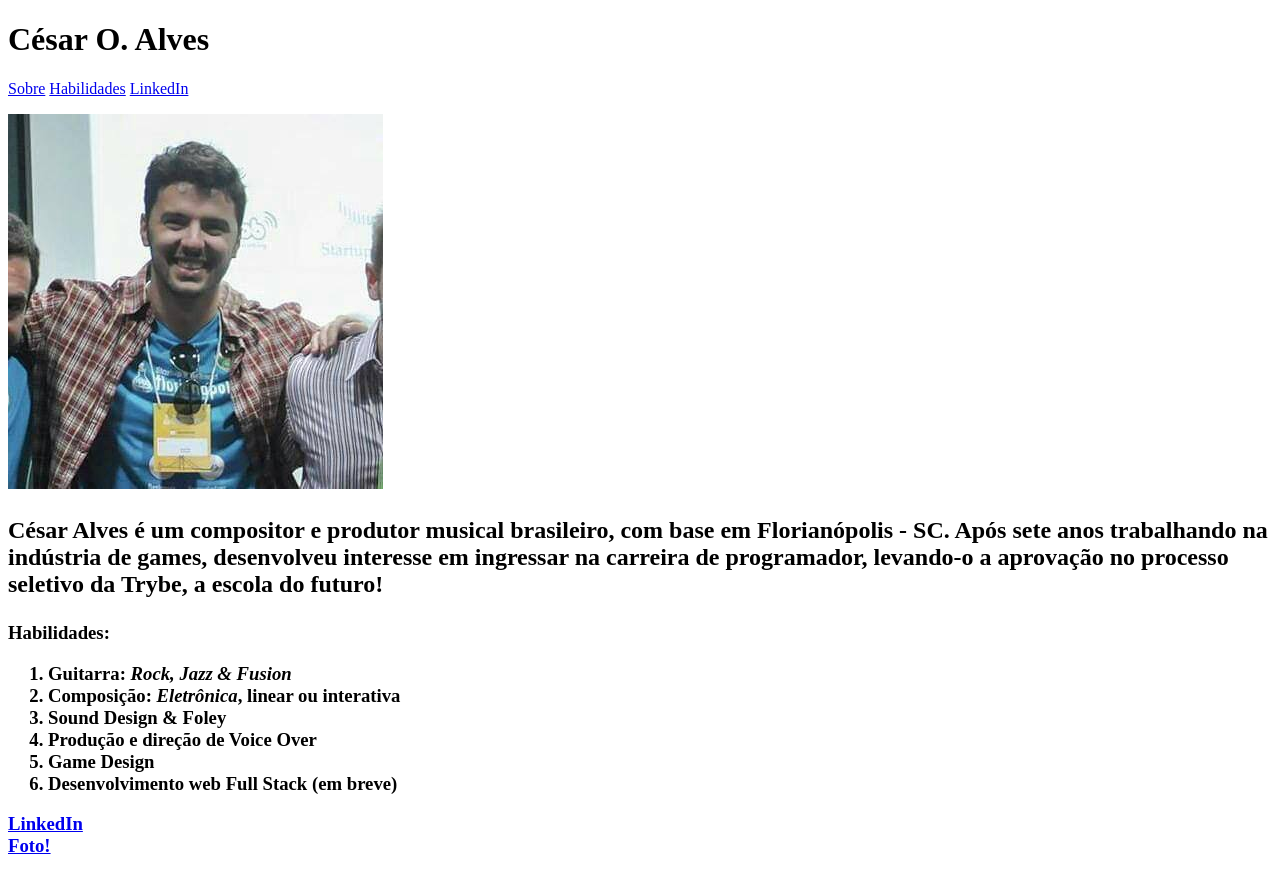
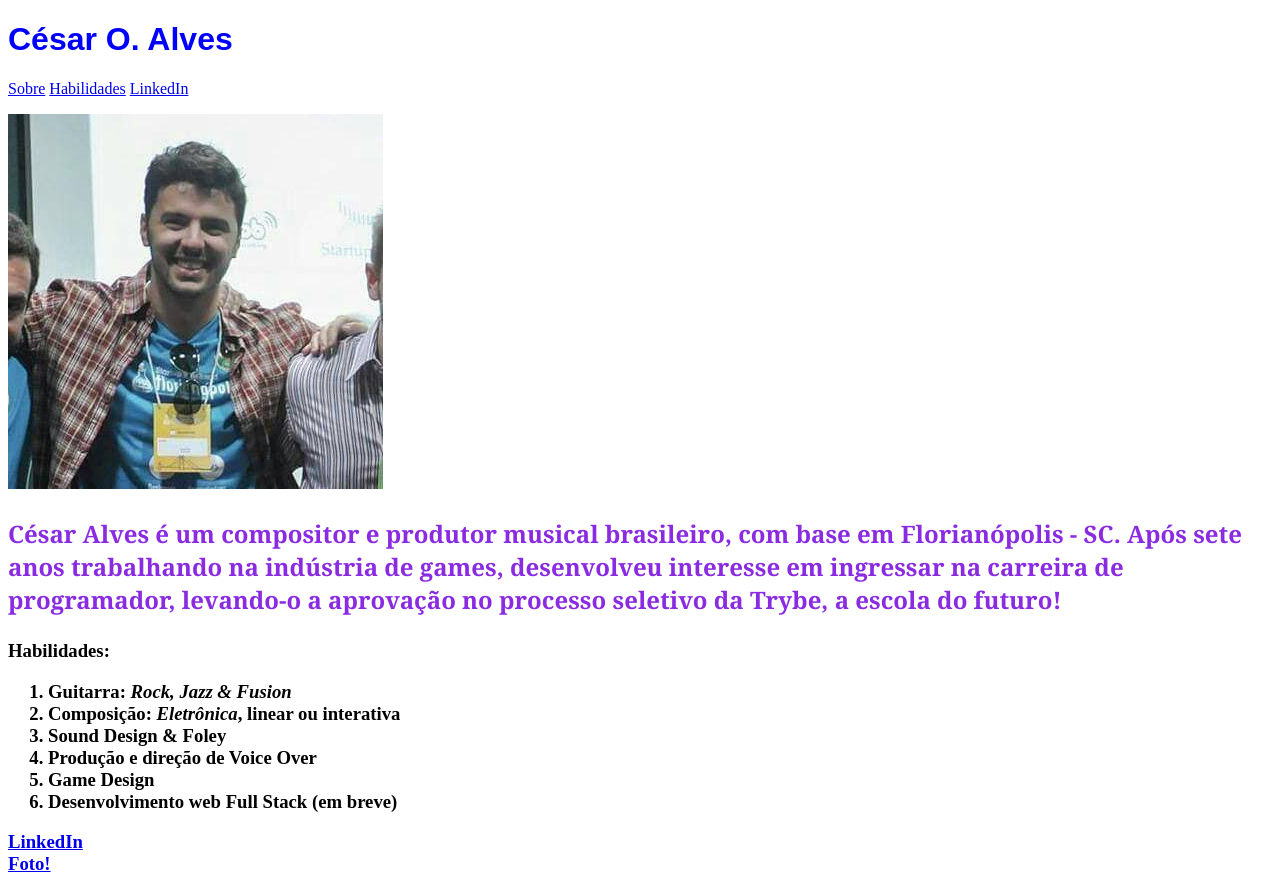
Before and after one commit to alvescesar/alvescesar.github.io, a plain HTML site: page index.html in a window 1280 px wide. Drawn offline with Linux system fonts and the light colour scheme.

Commit message:
Added font styles to title and about sections

```diff
--- a/index.html
+++ b/index.html
@@ -3,6 +3,16 @@
     <head>
         <meta charset="utf-8">
         <title>César's first website</title>
+        <style>
+            #Name {
+                font-family: Arial, Helvetica, sans-serif;
+                color: blue;
+            }
+            #About {
+                font-family: Cambria, Cochin, Georgia, Times, 'Times New Roman', serif;
+                color: blueviolet;
+            }
+        </style>
     </head>
     <body>
         <h1 id="Name">César O. Alves</h1>
```
